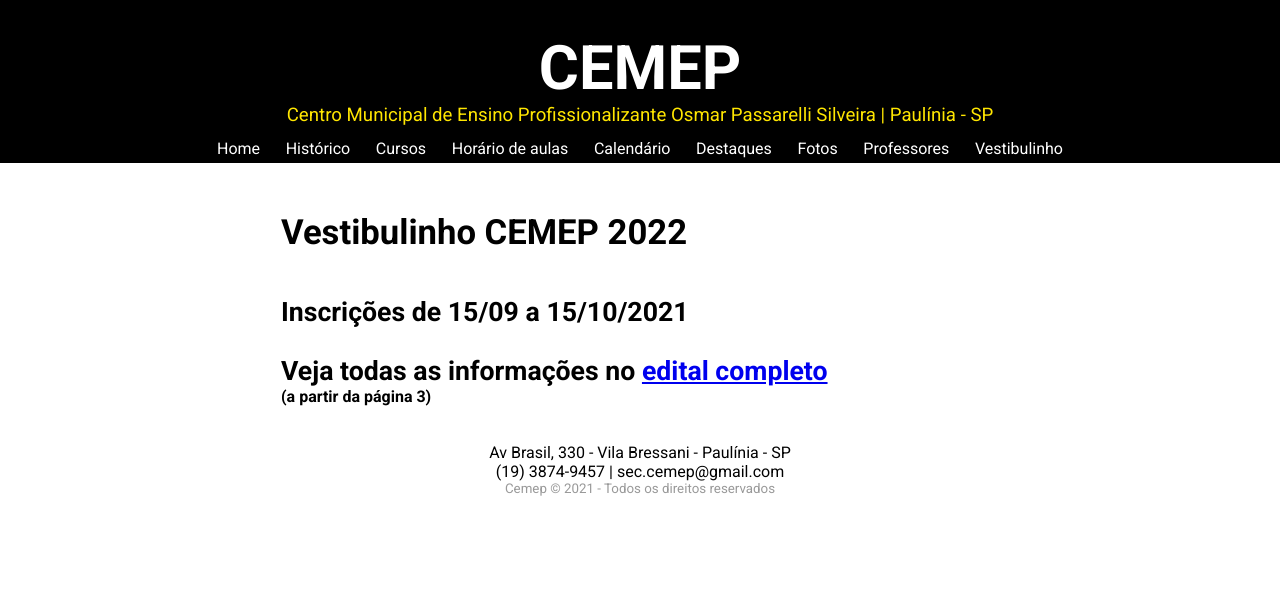
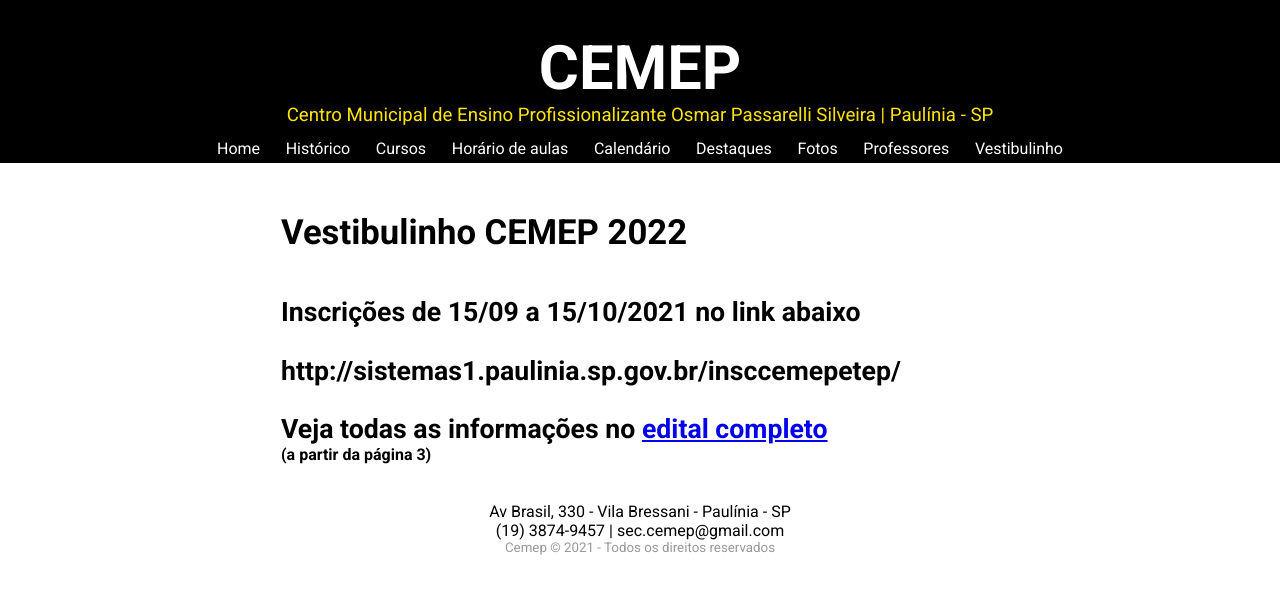
Before and after one commit to tronfy/cemep-old, a Next.js app: page /vestibulinho in a window 1280 px wide. Shown: the top 594 px of the page. Built offline with nearby package versions, Linux system fonts and the light colour scheme.

Commit message:
Update vestibulinho.tsx

```diff
--- a/pages/vestibulinho.tsx
+++ b/pages/vestibulinho.tsx
@@ -10,7 +10,8 @@ const Vestibulinho: React.FC = () => {
 
       <main className={styles.vestibulinho}>
         <h1>Vestibulinho CEMEP 2022</h1>
-        <h2>Inscrições de 15/09 a 15/10/2021</h2>
+        <h2>Inscrições de 15/09 a 15/10/2021 no link abaixo</h2>
+        <h2>http://sistemas1.paulinia.sp.gov.br/insccemepetep/</h2>
         <h2>
           Veja todas as informações no{' '}
           <a href="http://www.paulinia.sp.gov.br/uploads/semanarios/1671.pdf">
```
